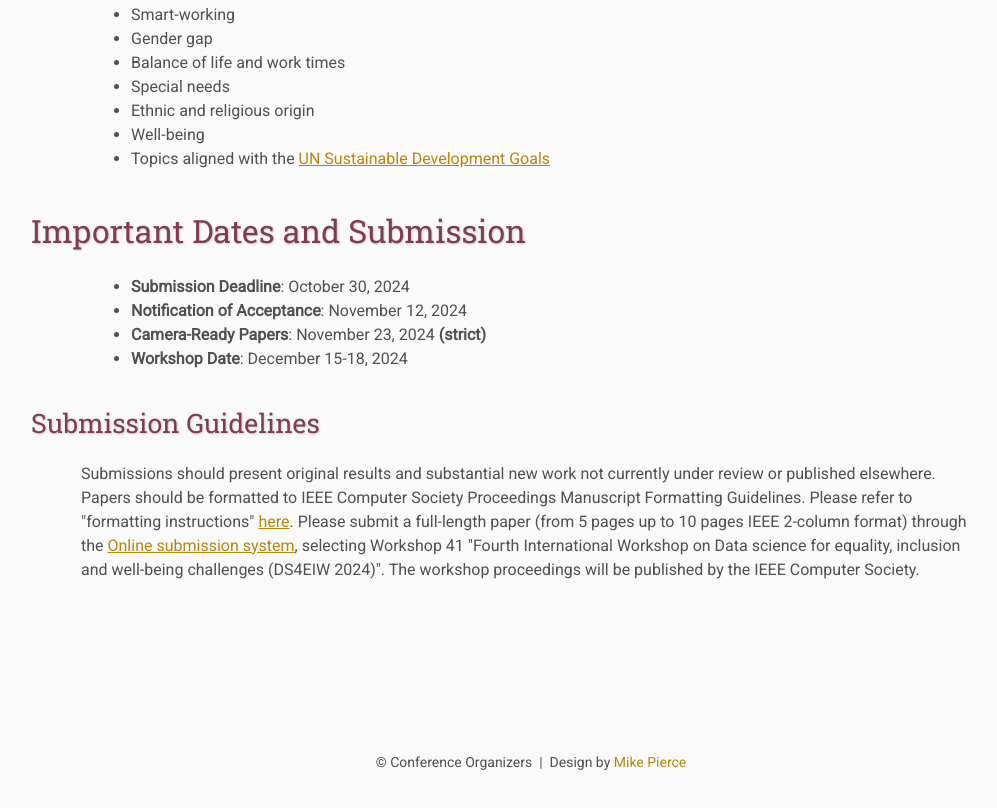
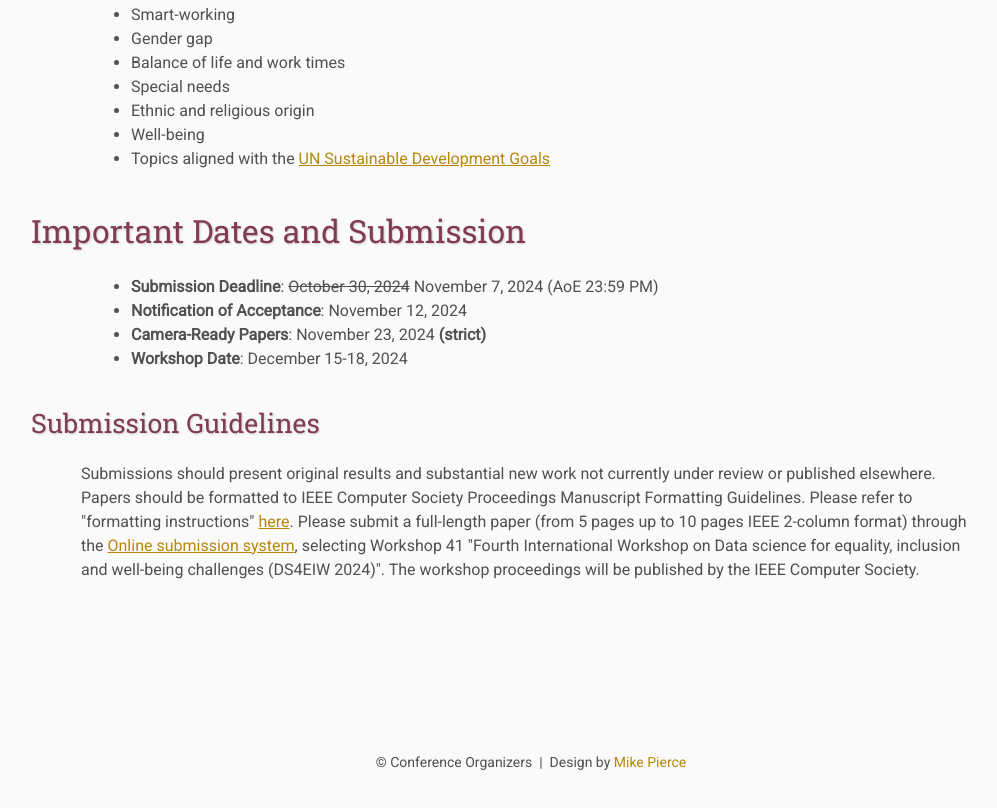
Before and after one commit to DS4EIW/4th-DS4EIW, a plain HTML site: page index.html in a window 1280 px wide. Shown: the part 3024-3832 px from the top of the page, without its empty margins (109-1106 px from the left). Drawn offline with Linux system fonts and the light colour scheme.

Commit message:
updated deadline

```diff
--- a/index.html
+++ b/index.html
@@ -149,7 +149,7 @@
         <h2>Important Dates and Submission</h2>
         <p>
             <ul>
-                <li><b>Submission Deadline</b>: October 30, 2024</li>
+                <li><b>Submission Deadline</b>: <del>October 30, 2024</del> November 7, 2024 (AoE 23:59 PM)</li>
                 <li><b>Notification of Acceptance</b>: November 12, 2024</li>
                 <li><b>Camera-Ready Papers</b>: November 23, 2024 <b>(strict)</b></li>
                 <li><b>Workshop Date</b>: December 15-18, 2024</li>
```
